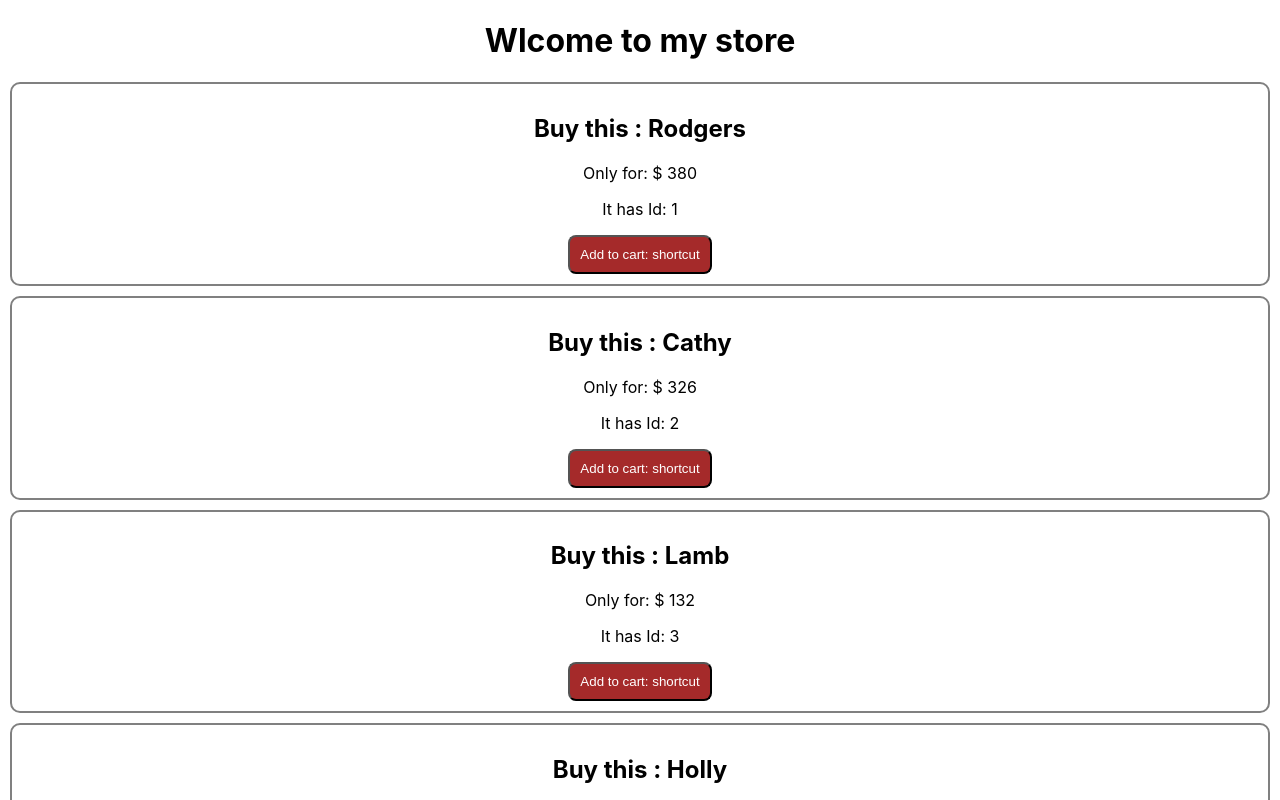
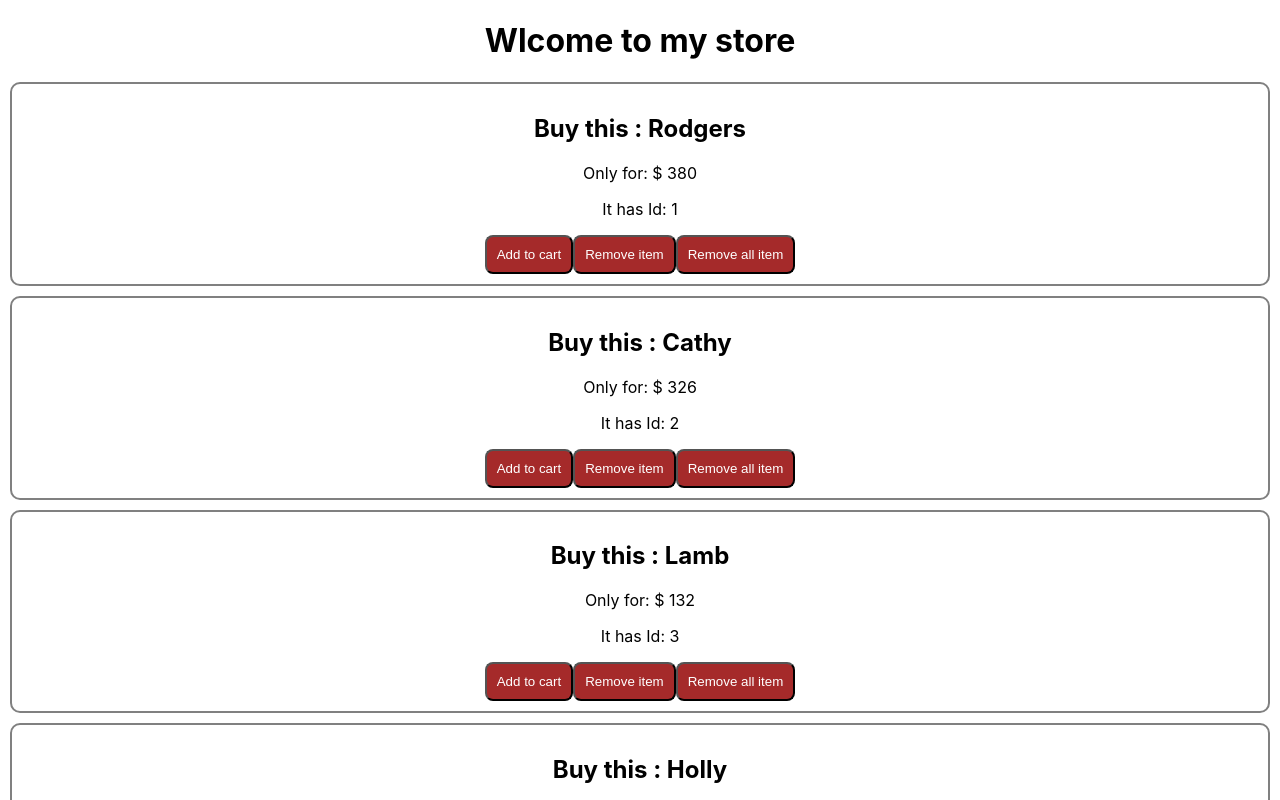
Before and after one commit to tirahman105/react-storageand-handler, a React (Create React App) app: page / in a window 1280 px wide. Shown: the top 800 px of the page. Built offline with nearby package versions, Linux system fonts and the light colour scheme.

Commit message:
remove data from local storage, delete shopping cart

```diff
--- a/src/components/Cosmetic/Cosmetic.js
+++ b/src/components/Cosmetic/Cosmetic.js
@@ -1,5 +1,5 @@
 import React from 'react';
-import { addToDb } from '../../utilities/fakedb';
+import { addToDb, deleteShoppingCart, removeFromDb } from '../../utilities/fakedb';
 import './Cosmetic.css';
 
 const Cosmetic = (props) => {
@@ -9,6 +9,10 @@
         addToDb(id);
     }
 
+
+    const removeFromCart = id => {
+        removeFromDb(id);
+    }
     // const addToCartWithParam = () => addToCart(id);
     return (
         <div className='product'>
@@ -16,7 +20,9 @@
             <p>Only for: $ {price}</p>
             <p>It has Id: {id}</p>
             {/* <button onClick={addToCartWithParam}>Add to cart</button> */}
-            <button onClick={() => addToCart(id) }>Add to cart: shortcut</button>
+            <button onClick={() => addToCart(id) }>Add to cart</button>
+            <button onClick={() => removeFromCart(id) }>Remove item</button>
+            <button onClick={() => deleteShoppingCart() }>Remove all item</button>
 
         </div>
     );
--- a/src/utilities/fakedb.js
+++ b/src/utilities/fakedb.js
@@ -33,4 +33,25 @@
 
     localStorage.setItem('shopping-cart', JSON.stringify(shoppingCart));
 }
-export {addToDb};
+
+const removeFromDb = id => {
+    // console.log('from fakeDb', id);
+    const storedCart = localStorage.getItem('shopping-cart');
+    if(storedCart){
+        const shoppingCart = JSON.parse(storedCart)
+        if( id in shoppingCart){
+            delete shoppingCart[id];
+            localStorage.setItem('shopping-cart', JSON.stringify(shoppingCart));
+        }
+    }
+
+}
+
+const deleteShoppingCart = () =>{
+    localStorage.removeItem('shopping-cart');
+}
+export {
+    addToDb,
+    removeFromDb,
+    deleteShoppingCart
+};
```
